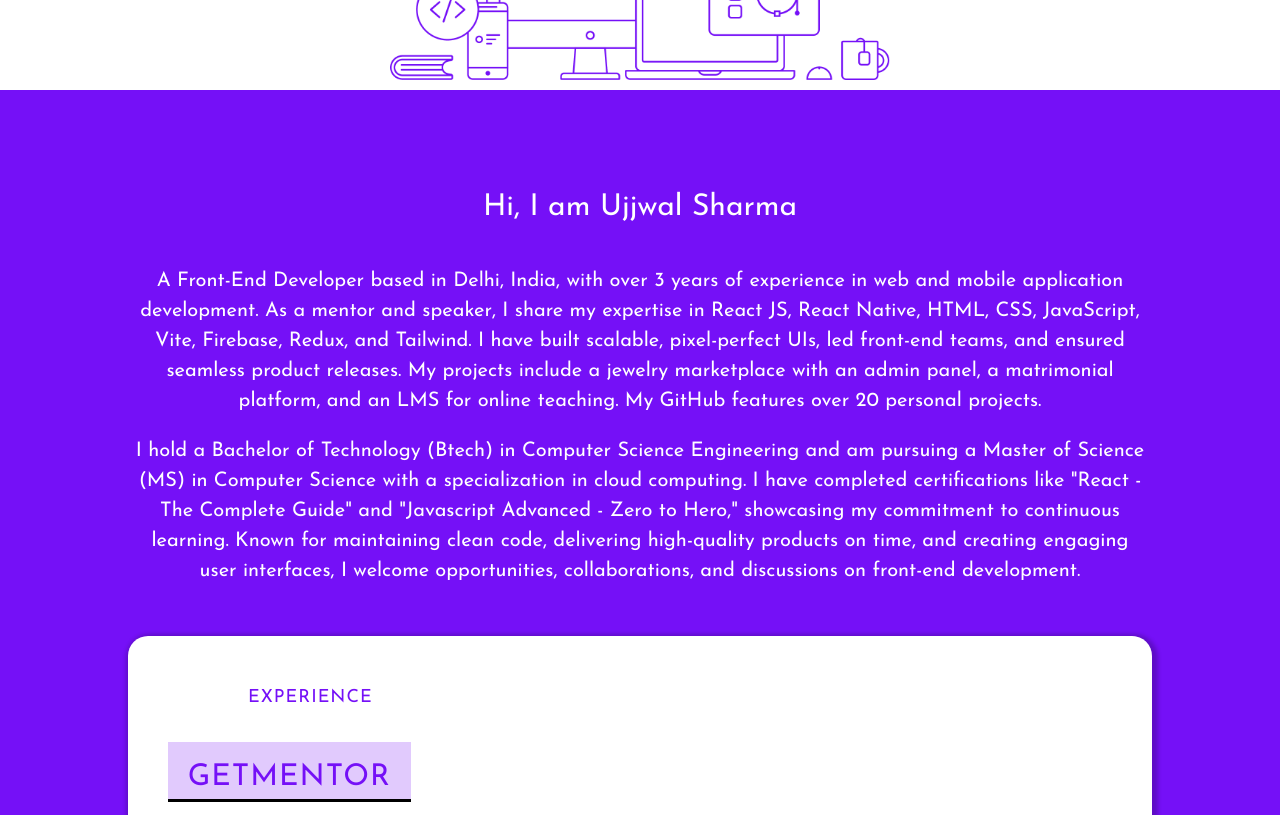
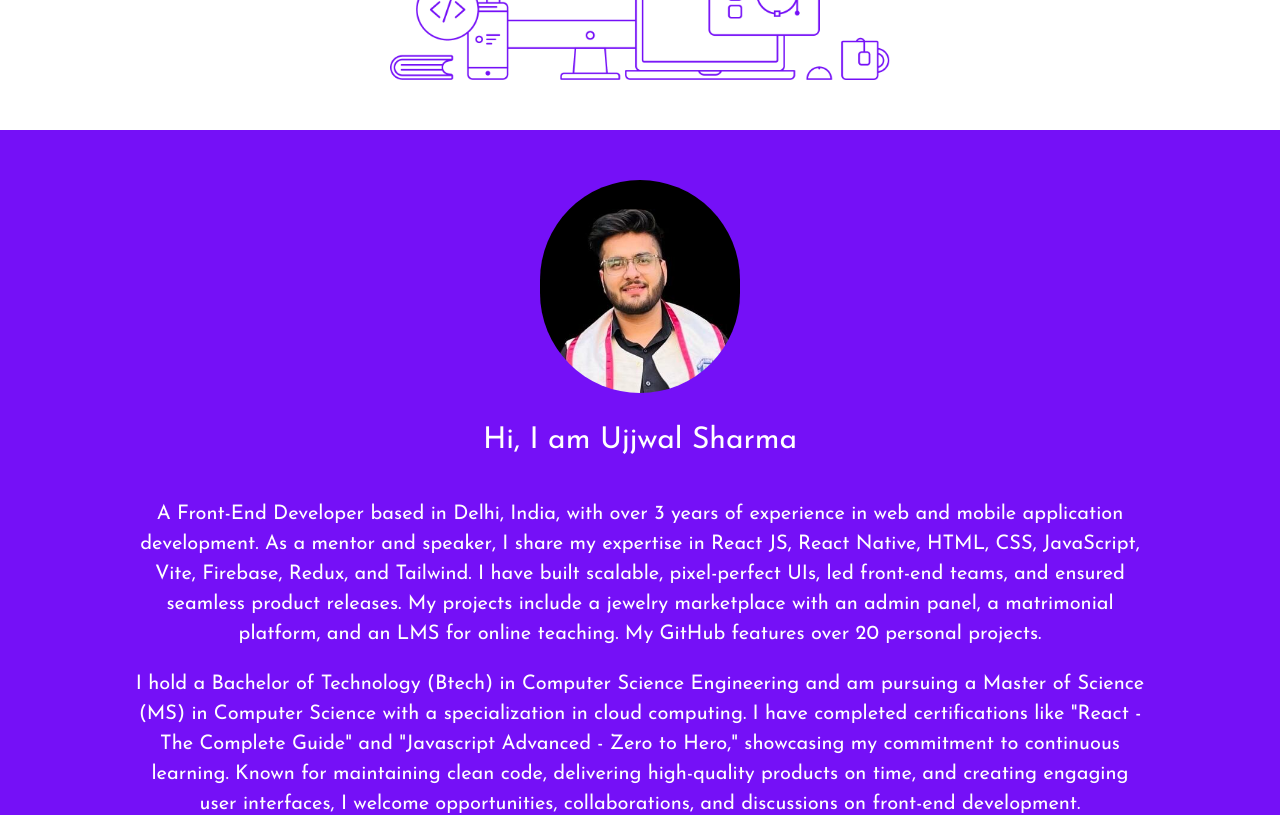
Before and after one commit to codeujjwal/Portfolio, a React (Create React App) app: page / in a window 1280 px wide. Shown: the part 720-1535 px from the top of the page. Built offline with nearby package versions, Linux system fonts and the light colour scheme; a web font is replaced by a local one.

Commit message:
added mypic

```diff
--- a/public/css/layout.css
+++ b/public/css/layout.css
@@ -206,11 +206,11 @@ ul#nav li.current a {
 
 #about {
   background: #7510f7;
-  padding-top: 100px;
+  padding-top: 50px;
   padding-bottom: 300px;
   overflow: hidden;
   width: 100vw;
-  margin-top: 10px;
+  margin-top: 50px;
   z-index: 1;
 }
 
--- a/src/Components/About.js
+++ b/src/Components/About.js
@@ -10,30 +10,46 @@ class About extends Component {
           data-aos-duration="1000"
           data-aos-easing="ease-in-out"
         >
-          <div className="row">
+          <div
+            className="row"
+            style={{
+              display: "flex",
+              flexDirection: "column",
+              alignItems: "center",
+              justifyContent: "center",
+            }}
+          >
+            <img
+              src="images/mypic.jpg"
+              height="200px"
+              width="200px"
+              style={{ marginBottom: "30px", borderRadius: "200px" }}
+            />
+            <div>
               <h2>Hi, I am Ujjwal Sharma</h2>
               <p>
-              A Front-End Developer based in Delhi, India, with over 3 years of
-              experience in web and mobile application development. As a mentor
-              and speaker, I share my expertise in React JS, React Native, HTML,
-              CSS, JavaScript, Vite, Firebase, Redux, and Tailwind. I have built
-              scalable, pixel-perfect UIs, led front-end teams, and ensured
-              seamless product releases. My projects include a jewelry
-              marketplace with an admin panel, a matrimonial platform, and an
-              LMS for online teaching. My GitHub features over 20 personal
-              projects.
+                A Front-End Developer based in Delhi, India, with over 3 years
+                of experience in web and mobile application development. As a
+                mentor and speaker, I share my expertise in React JS, React
+                Native, HTML, CSS, JavaScript, Vite, Firebase, Redux, and
+                Tailwind. I have built scalable, pixel-perfect UIs, led
+                front-end teams, and ensured seamless product releases. My
+                projects include a jewelry marketplace with an admin panel, a
+                matrimonial platform, and an LMS for online teaching. My GitHub
+                features over 20 personal projects.
               </p>
               <p style={{ marginTop: "20px" }}>
                 I hold a Bachelor of Technology (Btech) in Computer Science
                 Engineering and am pursuing a Master of Science (MS) in Computer
-              Science with a specialization in cloud computing. I have completed
-              certifications like "React - The Complete Guide" and "Javascript
-              Advanced - Zero to Hero," showcasing my commitment to continuous
-              learning. Known for maintaining clean code, delivering
-              high-quality products on time, and creating engaging user
-              interfaces, I welcome opportunities, collaborations, and
+                Science with a specialization in cloud computing. I have
+                completed certifications like "React - The Complete Guide" and
+                "Javascript Advanced - Zero to Hero," showcasing my commitment
+                to continuous learning. Known for maintaining clean code,
+                delivering high-quality products on time, and creating engaging
+                user interfaces, I welcome opportunities, collaborations, and
                 discussions on front-end development.
               </p>
+            </div>
           </div>
         </section>
       </>
```
Lines whose indentation alone changed are shown as unchanged.
